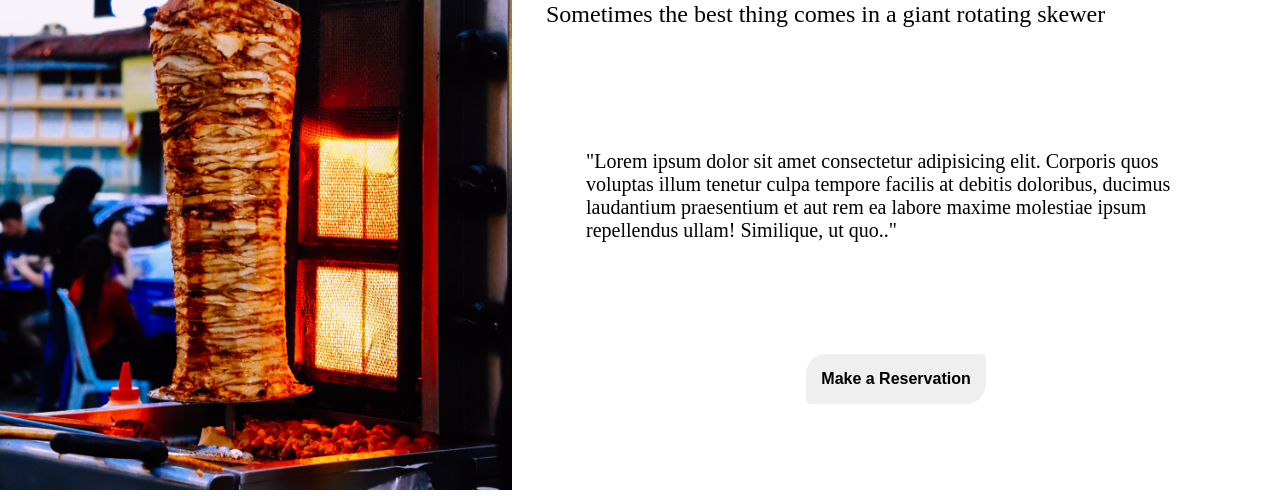
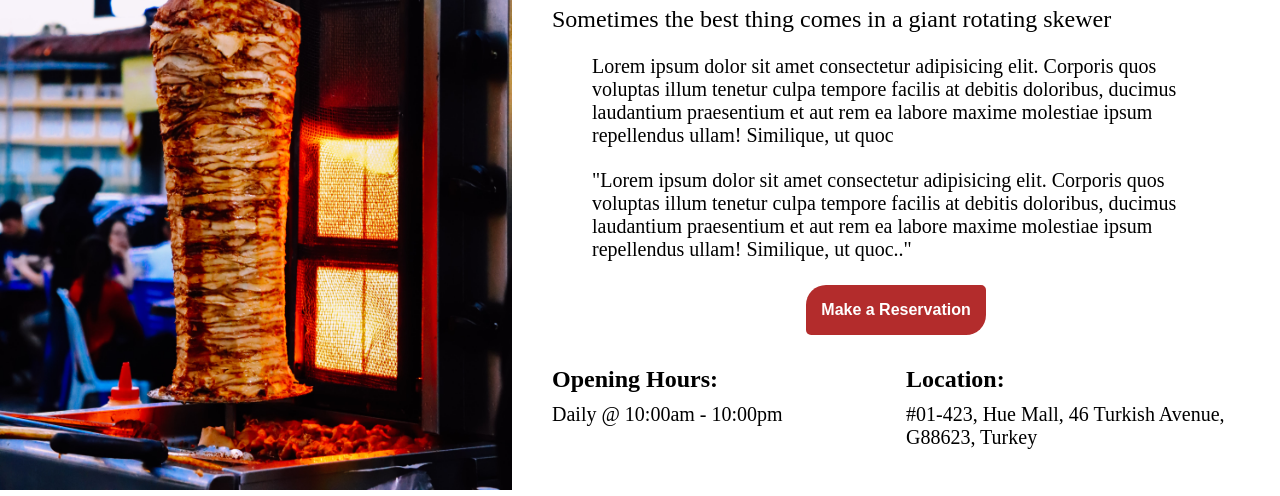
Before and after one commit to Stalloyde/restaurant-page, a website built with webpack: page dist/index.html in a window 1280 px wide. Shown: the part 310-806 px from the top of the page. Built offline with nearby package versions, Linux system fonts and the light colour scheme; files whose address does not match are found by name.

Commit message:
Add & style location, opening hours and phrase

```diff
--- a/src/home-tab.js
+++ b/src/home-tab.js
@@ -13,11 +13,19 @@ export function homeTabContent () {
 
     const phrase2 = document.createElement("div");
     phrase2.className = "phrase2";
-    phrase2.textContent += `"Lorem ipsum dolor sit amet consectetur adipisicing elit.
+    phrase2.textContent = `Lorem ipsum dolor sit amet consectetur adipisicing elit.
     Corporis quos voluptas illum tenetur culpa tempore facilis at debitis doloribus,
     ducimus laudantium praesentium et aut rem ea labore maxime molestiae ipsum repellendus
-     ullam! Similique, ut quo.."`;
+     ullam! Similique, ut quoc`;
     tabContent.appendChild(phrase2);
+
+    const phrase3 = document.createElement("div");
+    phrase3.className = "phrase3";
+    phrase3.textContent = `"Lorem ipsum dolor sit amet consectetur adipisicing elit.
+    Corporis quos voluptas illum tenetur culpa tempore facilis at debitis doloribus,
+    ducimus laudantium praesentium et aut rem ea labore maxime molestiae ipsum repellendus
+     ullam! Similique, ut quoc.."`;
+    tabContent.appendChild(phrase3);
 
     const reserveBtnContainer = document.createElement("div");
     reserveBtnContainer.className = "reserve-btn-container";
@@ -27,6 +35,29 @@ export function homeTabContent () {
     reserveBtn.className = "reserve-btn";
     reserveBtn.textContent = "Make a Reservation";
     reserveBtnContainer.appendChild(reserveBtn);
+
+
+    const infoContainer = document.createElement("div");
+    infoContainer.className = "info-container";
+    tabContent.appendChild(infoContainer);
+
+    const openingHoursContainer = document.createElement("div");
+    openingHoursContainer.className = "opening-hours-container";
+    infoContainer.appendChild(openingHoursContainer);
+    openingHoursContainer.textContent += "Opening Hours:";
+    const openingHoursInfo = document.createElement("div");
+    openingHoursInfo.className = "opening-hours-info";
+    openingHoursContainer.appendChild(openingHoursInfo);
+    openingHoursInfo.textContent = "Daily @ 10:00am - 10:00pm";
+
+    const locationContainer = document.createElement("div");
+    locationContainer.className = "location-container";
+    infoContainer.appendChild(locationContainer);
+    locationContainer.textContent += "Location:";
+    const locationInfo = document.createElement("div");
+    locationInfo.className = "location-info";
+    locationContainer.appendChild(locationInfo);
+    locationInfo.textContent = "#01-423, Hue Mall, 46 Turkish Avenue, G88623, Turkey";
 }
 
 // add opening hours & location at home page, social media logos at footer
--- a/src/style.css
+++ b/src/style.css
@@ -22,7 +22,14 @@
     display: grid;
     grid-row: 1 / 3;
     grid-template-rows: 1fr 9fr;
-    padding: 1rem;
+    padding: 30px;
+}
+
+.tab-content {
+    display: grid;
+    grid-template-rows: max-content;
+    justify-content: center;
+    align-items: center;
 }
 
 .tab-buttons {
@@ -32,6 +39,8 @@
 }
 
 .home-tab, .menu-tab, .contact-tab {
+    background-color: rgb(179, 44, 44);
+    color: white;
     font-weight: 800;
     height: 50px;
     width: 100%;
@@ -40,17 +49,10 @@
 }
 
 .home-tab:hover, .menu-tab:hover, .contact-tab:hover {
-    background-color: rgb(179, 44, 44);
+    background-color: black;
     cursor: pointer;
     color: white;
     border: 1px solid black;
-}
-
-.tab-content {
-    display: grid;
-    grid-template-rows: max-content;
-    justify-content: center;
-    align-items: center;
 }
 
 .title {
@@ -66,17 +68,21 @@
     padding: 10px;
 }
 
-.phrase2 {
+.phrase2, .phrase3 {
     font-size: 20px;
-    padding: 50px;
+    padding: 10px 50px;
 }
 
 .reserve-btn-container {
     display: grid;
+    padding: 10px;
     justify-content: center;
+    align-items: center;
 }
 
 .reserve-btn {
+    background-color: rgb(179, 44, 44);
+    color: white;
     font-size: 16px;
     height: 50px;
     width: 180px;
@@ -86,10 +92,28 @@
     border-radius: 20px 5px 20px 5px;
 }
 
-
 .reserve-btn:hover {
-    background-color: rgb(179, 44, 44);
+    background-color: black;
+    color: white;
     cursor: pointer;
     color: white;
     border: 1px solid black;
 }
+
+.info-container {
+    display: flex;
+
+}
+
+.opening-hours-container, .location-container {
+    display: grid;
+    grid-template-rows: 1fr 1fr;
+    align-items: center;
+    padding: 10px;
+    font-weight: 800;
+}
+
+.opening-hours-info, .location-info {
+    font-size: 20px;
+    font-weight: normal;
+}
```
